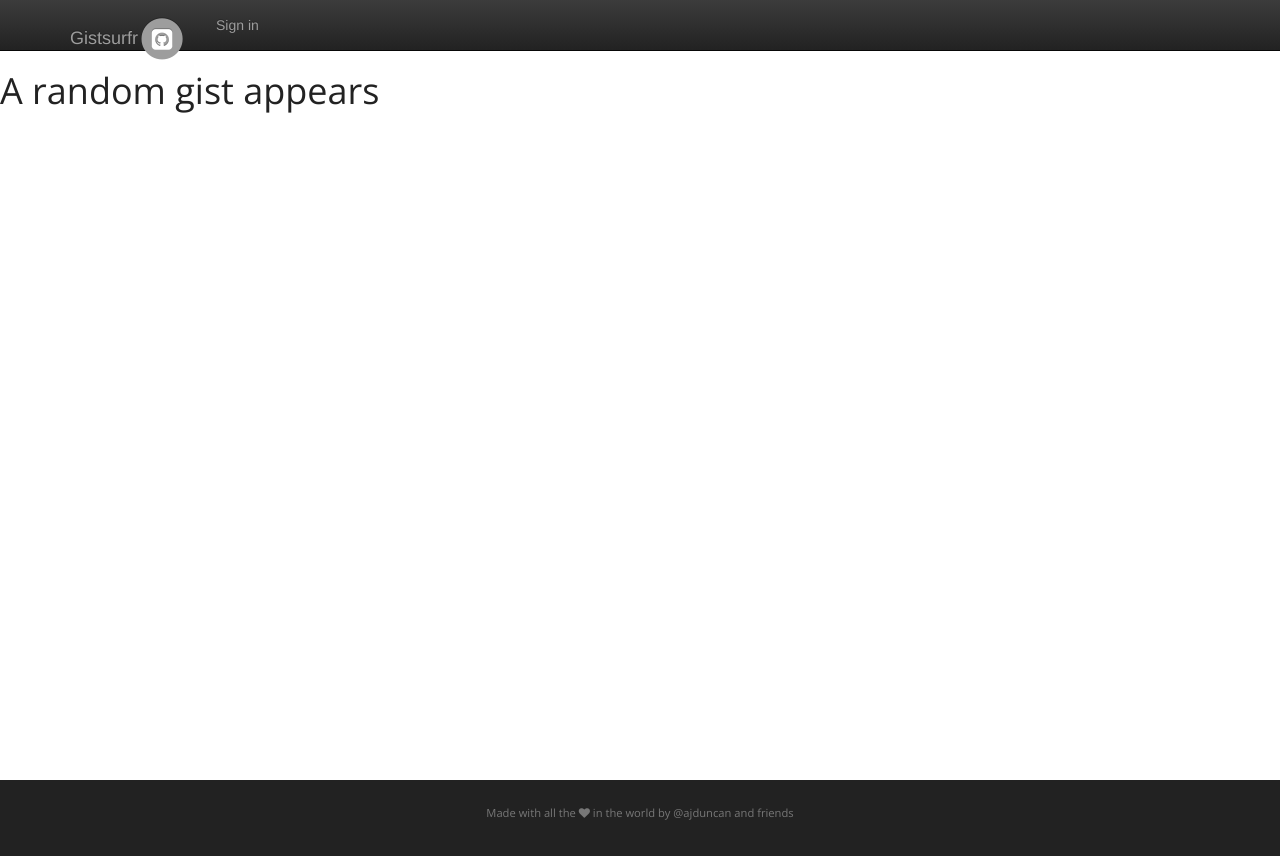
After one commit to ajduncan/gistsurfr, a Python web app: template gistsurfr/templates/gistsurfr/random.html in a window 1280 px wide. The commit adds this page. Run offline with Jinja, Linux system fonts and the light colour scheme; the template is opened without the code that fills it, so the values that code supplies are empty; some libraries are stand-ins or nearby versions.

Commit message:
Working authorization with random gist and some better styling and links in the template.

```diff
--- a/gistsurfr/static/css/layout.css
+++ b/gistsurfr/static/css/layout.css
@@ -9,12 +9,21 @@ p, h1, h2, h3 {
 	font-family: 'Open Sans', sans-serif;
 }
 
-.filler {
-	border-top: 1px solid #000;
-	top: 0px;
-	bottom: 0px;
+html, body, #content {
 	height: 100%;
 }
+
+body > #container {
+	height: auto;
+	min-height: 100%;
+}
+
+#content {
+	border-top: 1px solid #000;
+	top: 10px;
+	bottom: 0px;
+}
+
 
 .flash {
 	background: #CEE5F5;
@@ -23,8 +32,8 @@ p, h1, h2, h3 {
 }
 
 #footer  {
-	padding: 0;
-	bottom: 0px;
+	position: relative;
+	clear: both;
 	background-color: #222;
 }
 
--- a/gistsurfr/templates/gistsurfr/base.html
+++ b/gistsurfr/templates/gistsurfr/base.html
@@ -35,12 +35,11 @@
 				<div class="navbar-collapse collapse">
 					<ul class="nav navbar-nav">
 						{% if session.logged_in %}
-						<li><a href="#">Account</a></li>
+						<li><a href="{{ url_for('account') }}">Account</a></li>
 						<li><a href="{{ url_for('index') }}">Favorites</a></li>
-						<li><a href="#">Randoms</a></li>
 						<li><a href="{{ url_for('auth.logout') }}">Sign out</a></li>
 						{% else %}
-						<li><a href="{{ url_for('auth.login') }}">Sign in</a></li>
+						<li><a href="{{ url_for('authorize') }}">Sign in</a></li>
 						{% endif %}
 					</ul>
 				</div>
@@ -49,7 +48,7 @@
 
 		{% block jumbotron %}{% endblock %}
 
-		<div id="content">
+		<div id="container">
 		{% for message in get_flashed_messages() %}
 			<div class=flash>{{ message }}</div>
 		{% endfor %}
--- a/gistsurfr/templates/gistsurfr/index.html
+++ b/gistsurfr/templates/gistsurfr/index.html
@@ -9,9 +9,9 @@
   </div>
 </div>
 
-<div class="filler">
+<div id="content">
 {% if user %}
-<p>Welcome, {{ user.username }}!</p>
+<p>Welcome, <img src="{{ user.gravatar_url() }}"> {{ user.username }}!</p>
 {% endif %}
 </div>
 {% endblock %}
--- /dev/null
+++ b/gistsurfr/templates/gistsurfr/random.html
@@ -0,0 +1,10 @@
+{% extends 'gistsurfr/base.html' %}
+
+{% block content %}
+<div id="content">
+	<h1>A random gist appears</h1>
+	{% for k, v in gist["files"].items() %}
+		<p>{{ k }}: {{ v }}</p>
+	{% endfor %}
+</div>
+{% endblock %}
```
Also changed, not shown: gistsurfr/templates/gistsurfr/account.html (added, +9 -0 lines), gistsurfr/views.py (+44 -11 lines).
